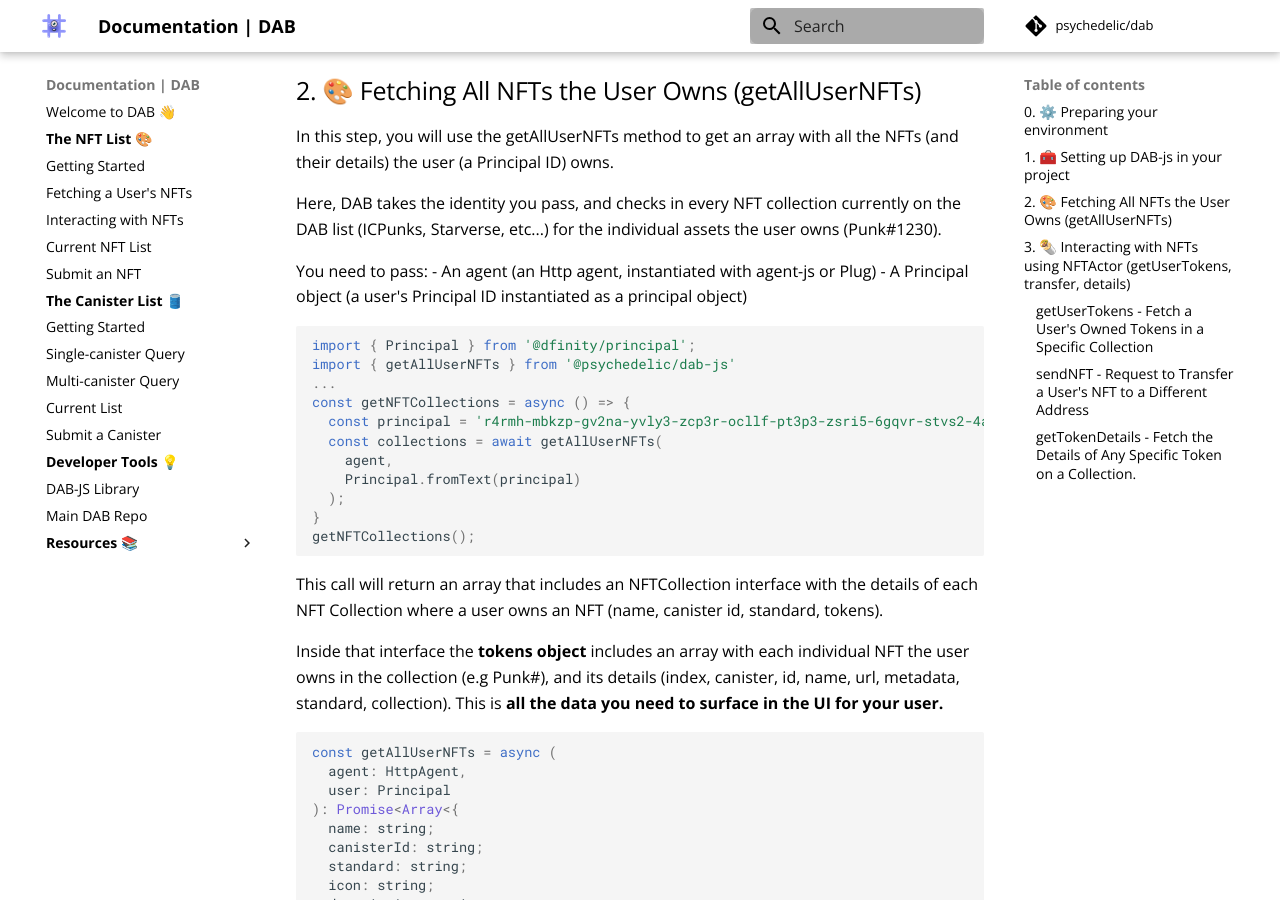
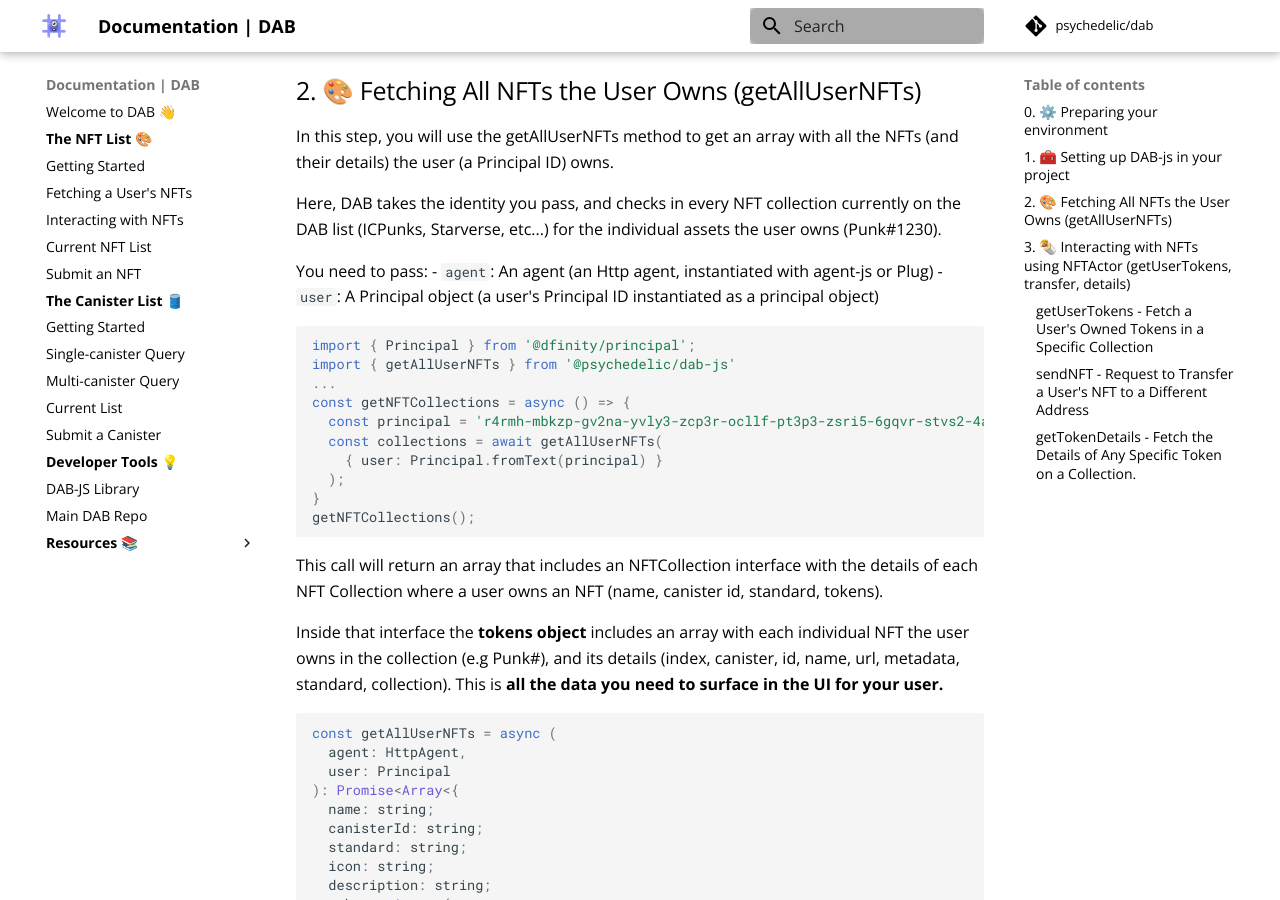
Before and after one commit to Psychedelic/dab-docs, an MkDocs documentation site: the page built from docs/nft-list/getting-started.md, in a window 1280 px wide and 900 px high, scrolled down 1365 px. Built offline with MkDocs 1.6.1 and Material for MkDocs 9.7.7, drawn with Linux system fonts in a browser that asks for light colours; comment, search, counter and statistics services are not loaded.

Commit message:
feat: change doc for breaking changes

````diff
--- a/docs/nft-list/getting-started.md
+++ b/docs/nft-list/getting-started.md
@@ -58,8 +58,8 @@ In this step, you will use the getAllUserNFTs method to get an array with all th
 Here, DAB takes the identity you pass, and checks in every NFT collection currently on the DAB list (ICPunks, Starverse, etc...) for the individual assets the user owns (Punk#1230).
 
 You need to pass:
-- An agent (an Http agent, instantiated with agent-js or Plug)
-- A Principal object (a user's Principal ID instantiated as a principal object)
+- `agent`: An agent (an Http agent, instantiated with agent-js or Plug) <optional>
+- `user`: A Principal object (a user's Principal ID instantiated as a principal object)
 
 ```js
 import { Principal } from '@dfinity/principal';
@@ -68,8 +68,7 @@ import { getAllUserNFTs } from '@psychedelic/dab-js'
 const getNFTCollections = async () => {
   const principal = 'r4rmh-mbkzp-gv2na-yvly3-zcp3r-ocllf-pt3p3-zsri5-6gqvr-stvs2-4ae';
   const collections = await getAllUserNFTs(
-    agent,
-    Principal.fromText(principal)
+    { user: Principal.fromText(principal) }
   );
 }
 getNFTCollections();
@@ -146,11 +145,11 @@ To interact with the user's NFTs and, for example, trigger a transfer, you need
 ```js
 import { getAllUserNFTs } from '@psychedelic/dab-js'
 
-export const getNFTActor = (
+export const getNFTActor = ({
   canisterId: string,
   agent: HttpAgent,
   standard: string
-): NFT => {
+}): NFT => {
   return new NFT_STANDARDS[standard](canisterId, agent);
 };
 ```
````
Also changed, not shown: docs/canister-list/getting-started.md (+4 -6 lines).
